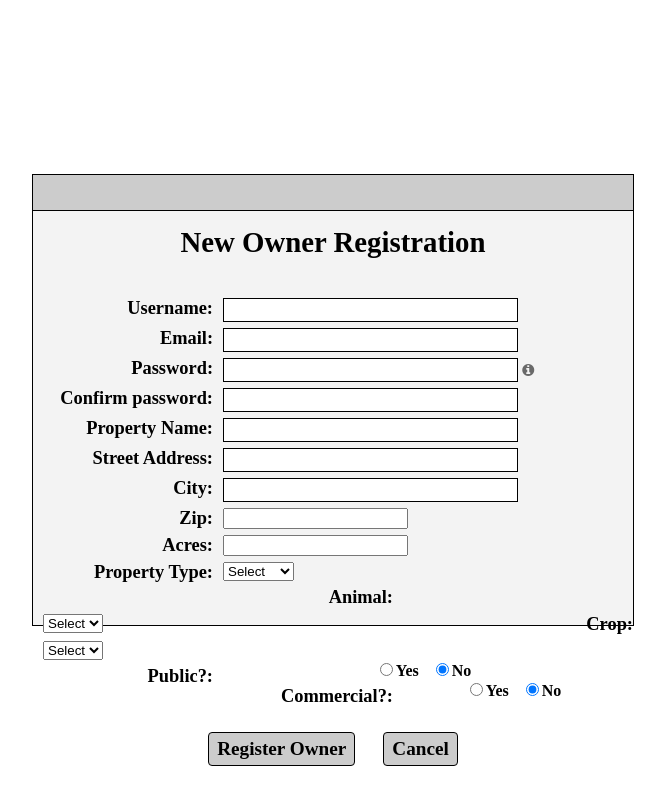
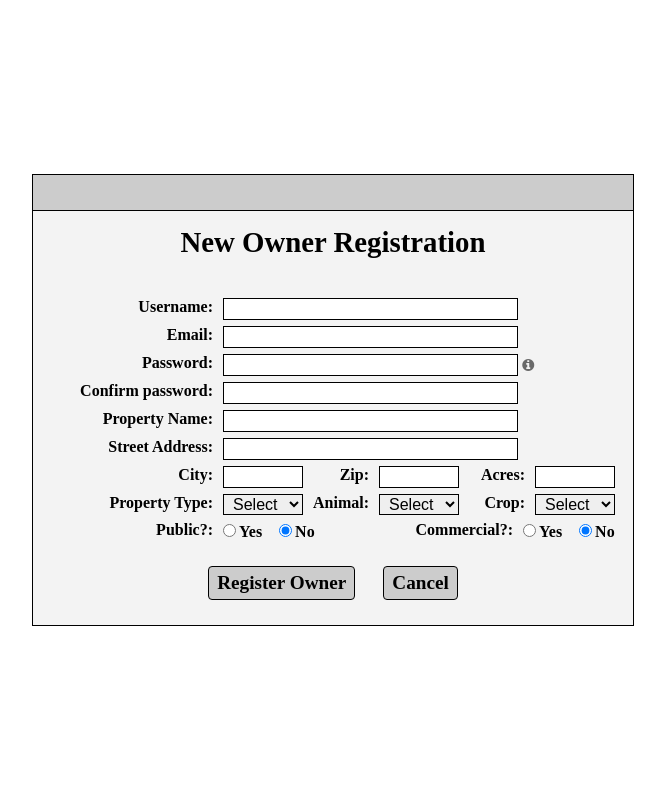
Before and after one commit to shimiaoz/Web-Application-for-Property-Management, a PHP site: page /phase3/register_owner.php in a window 1280 px wide. Shown: the whole page, without its empty margins (307-972 px from the left). Run offline with PHP 8.4, Linux system fonts and the light colour scheme; data that the repository does not hold is empty; a stand-in replaces the project's code that opens the database connection.

Commit message:
Update style.css

```diff
--- a/style.css
+++ b/style.css
@@ -33,26 +33,48 @@ body {
     float: left;
     width: 30%;
     margin-top: 12px;
-    font-size: 1.15em;
     text-align: right;
+    font-size: 1.0em;
+}
+
+.label-col.short {
+    width: 11%;
 }
 
 .input-col {
+    box-sizing: border-box;
     float: left;
-    box-sizing: border-box;
     width: 70%;
     padding-left: 10px;
     margin-top: 12px;
     text-align: left;
 }
 
-.input-col input[type=text],
-.input-col input[type=password] {
+.input-col.short {
+    width: 15%;
+}
+
+.input-col-radio {
+    box-sizing: border-box;
+    float: left;
+    width: 20%;
+    padding-left: 5px;
+    margin-top: 6px;
+    text-align: left;
+}
+
+.input-col input,
+.input-col select {
     box-sizing: border-box;
     width: 72%;
     border: 0.5px solid;
     padding-left: 5px;
-    font-size: 1.05em;
+    font-size: 1.0em;
+}
+
+.input-col.short input,
+.input-col.short select {
+    width: 100%;
 }
 
 .row:after {
@@ -86,18 +108,18 @@ i.fa.fa-info-circle:hover {
 }
 
 .tooltip .tooltiptext {
+    visibility: hidden;
     position: absolute;
-    visibility: hidden;
-    width: 90px;
     background-color: #CCCCCC;
     color: #000000;
     text-align: center;
+    width: 85px;
     border-radius: 4px;
     padding: 2px 2px;
-    z-index: 1;
     top: -7px;
     left: 150%;
-    font-size: 0.75em;
+    font-size: 0.70em;
+    z-index: 1;
 }
 
 .tooltip .tooltiptext::after {
@@ -108,7 +130,7 @@ i.fa.fa-info-circle:hover {
     margin-top: -5px;
     border-width: 5px;
     border-style: solid;
-    border-color: transparent #BCBCBC transparent transparent;
+    border-color: transparent #CCCCCC transparent transparent;
 }
 
 .tooltip:hover .tooltiptext {
```
